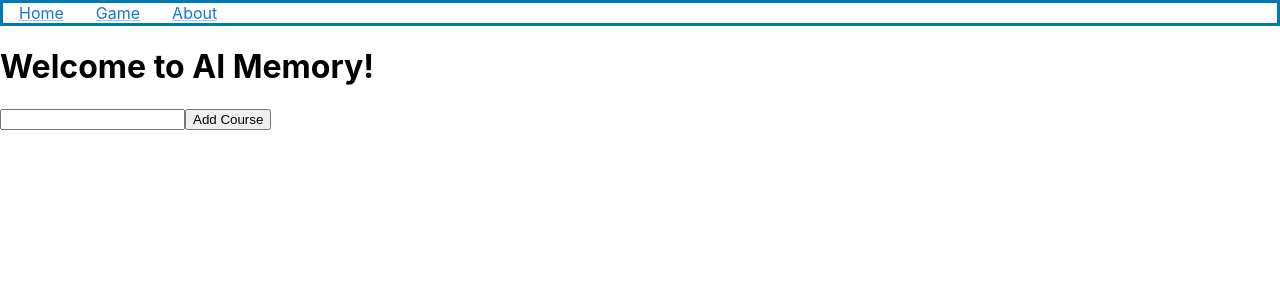
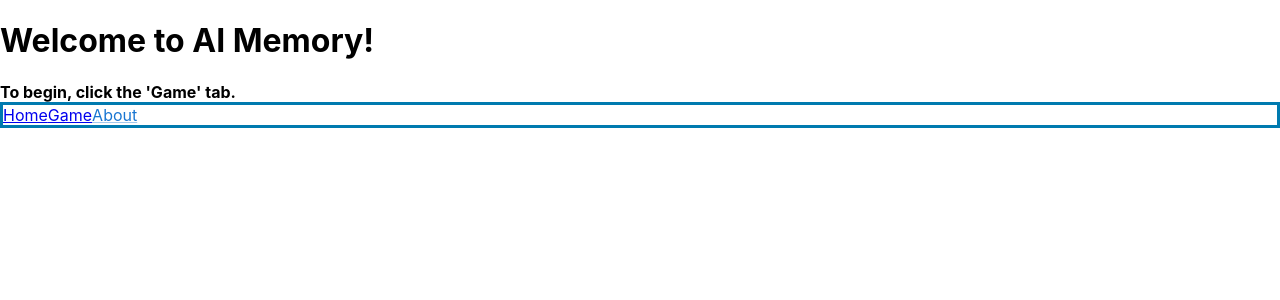
Before and after one commit to lightsage88/ai-memory, a React (Create React App) app: page / in a window 1280 px wide. Shown: the top 300 px of the page. Built offline with nearby package versions, Linux system fonts and the light colour scheme.

Commit message:
we got some testing going on! that react-router-dom with jest thing was a doozy at first

```diff
--- a/src/App.tsx
+++ b/src/App.tsx
@@ -9,21 +9,20 @@ import "./App.css";
 export const App = () => {
   const displayLoader = useLoaderStore((state) => state.displayLoader);
   const loaderMessage = useLoaderStore((state) => state.loaderMessage);
-  console.log('displayLoader', displayLoader);
-  console.log('process.env', process.env);
   return (
     <>
     {displayLoader && <Loader message={loaderMessage} />}
-      <Navigation />
       <Router>
         <Switch>
           <Route path="/game">
             <Game />
           </Route>
-          <Route path="/">
+          <Route exact path="/">
             <Home />
           </Route>
         </Switch>
+        <Navigation />
+
       </Router>
     </>
   );
--- a/src/Components/Courseform/Courseform.tsx
+++ /dev/null
@@ -1,37 +0,0 @@
-import { useState } from "react";
-import useCourseStore from "../../Store/courseStore";
-
-export const CourseForm = () => {
-  const courses = useCourseStore((state) => state.courses);
-  const addCourse = useCourseStore((state) => state.addCourse);
-  const [courseTitle, setCourseTitle] = useState("");
-  const handleCourseSubmit = () => {
-    if (!courseTitle) return alert("add course title");
-    addCourse({
-      id: Math.ceil(Math.random() * 100000),
-      title: courseTitle,
-    });
-  };
-  console.log('courses from zustand store', courses);
-  return (
-    <div className="course-form-div">
-      <input
-        value={courseTitle}
-        className="form-input"
-        onChange={(e) => {
-          setCourseTitle(e.target.value);
-        }}
-      />
-      <button
-        className="form-submit-btn"
-        onClick={() => {
-          handleCourseSubmit();
-        }}
-      >
-        Add Course
-      </button>
-    </div>
-  );
-};
-
-export default CourseForm;
--- a/src/Components/Courseform/index.ts
+++ /dev/null
@@ -1,3 +0,0 @@
-import CourseForm from "./Courseform";
-
-export default CourseForm;
--- a/src/Components/Navigation/Navigation.tsx
+++ b/src/Components/Navigation/Navigation.tsx
@@ -1,17 +1,31 @@
-import { Box, Link } from '@mui/material';
-import StyledComponents from '../../StyledComponents/StyledComponents';
-
+import { Box } from "@mui/material";
+import { Link } from "react-router-dom";
+import StyledComponents from "../../StyledComponents/StyledComponents";
 
 export const Navigation = () => {
-    return (
-        <Box sx={{
-            border: '3px #007aaf solid'
-        }}>
-            <StyledComponents.StyledNavLink href="/">Home</StyledComponents.StyledNavLink>
-            <StyledComponents.StyledNavLink href="/game">Game</StyledComponents.StyledNavLink>
-            <StyledComponents.StyledNavLink>About</StyledComponents.StyledNavLink>
-        </Box>
-    )
-}
+  return (
+    <Box
+      sx={{
+        border: "3px #007aaf solid",
+        display: "flex",
+      }}
+    >
+      <Link data-testid="home-tab" to="/">
+        Home
+      </Link>
+
+      <Link
+        onClick={() => console.log("game-tab clicked")}
+        data-testid="game-tab"
+        to="/game"
+      >
+        Game
+      </Link>
+      <StyledComponents.StyledNavLink data-testid="about-tab">
+        About
+      </StyledComponents.StyledNavLink>
+    </Box>
+  );
+};
 
 export default Navigation;
--- a/src/Components/Prompts/Prompts.tsx
+++ b/src/Components/Prompts/Prompts.tsx
@@ -63,7 +63,7 @@ export const Prompts = () => {
   console.log('zustandPrompts: ', zustandPrompts);
   return (
     <StyledComponents.StyledPromptsDialog open={true}>
-      <h3>Enter 8 descriptions for the AI to make pictures from.</h3>
+      <h3 data-testid="game-setup-directions">Enter 8 descriptions for the AI to make pictures from.</h3>
       <p>
         <strong>Example: </strong>Starfox helping Ukraine fight Putin
       </p>
--- a/src/Containers/Home/Home.tsx
+++ b/src/Containers/Home/Home.tsx
@@ -1,10 +1,8 @@
-import CourseForm from "../../Components/Courseform";
-
 export const Home = () => {
     return (
         <>
             <h1>Welcome to AI Memory!</h1>
-            <CourseForm />
+            <strong>To begin, click the 'Game' tab.</strong>
         </>
     )
 }
--- a/src/StyledComponents/StyledComponents.tsx
+++ b/src/StyledComponents/StyledComponents.tsx
@@ -2,8 +2,7 @@ import styled from "styled-components";
 import { Link, Dialog } from "@mui/material";
 
 const StyledNavLink = styled(Link)`
-  margin-left: 1rem;
-  margin-right: 1rem;
+
 `;
 
 const StyledPromptsDialog = styled(Dialog)`
```
Also changed, not shown: package.json (+7 -4 lines), 2 other files (tests, documents, lock files or other folders).
